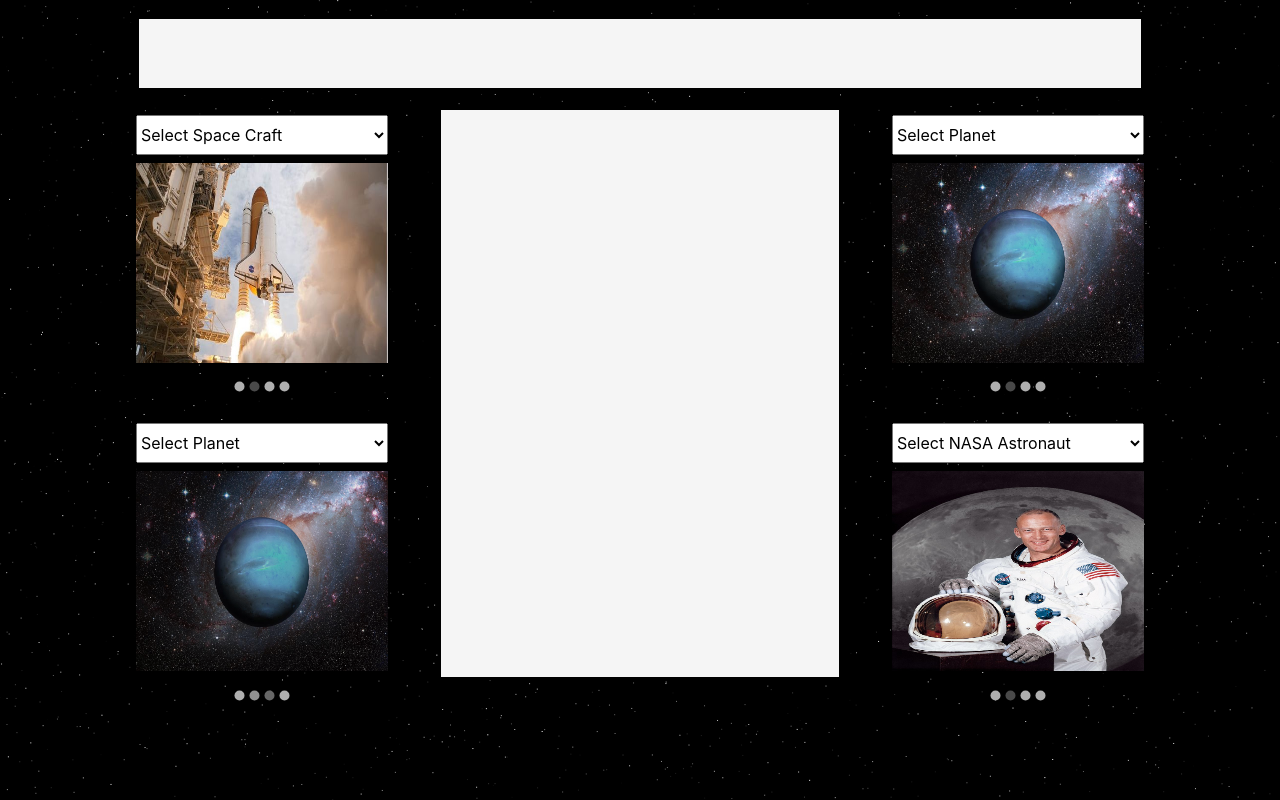
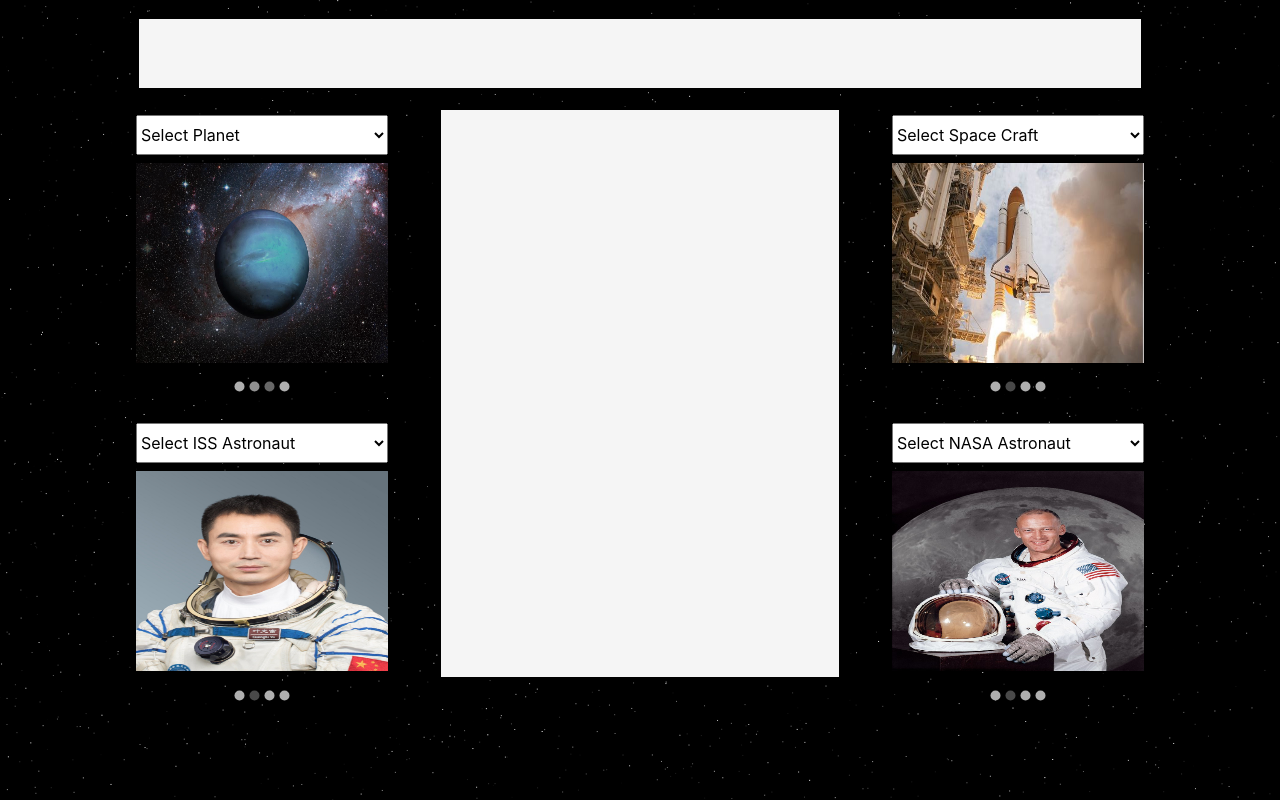
Before and after one commit to Azachary8232/final_frontier_app, a React (Create React App) app in the folder client/: page / in a window 1280 px wide. Built offline with nearby package versions, Linux system fonts and the light colour scheme.

Commit message:
Updated Main Page

```diff
--- a/client/src/components/IssData.jsx
+++ b/client/src/components/IssData.jsx
@@ -3,10 +3,10 @@ import React, {useState} from 'react';
 import Carousel from 'react-material-ui-carousel'
 import { Paper, Button } from '@mui/material'
 
-import neptune from '../img/planets/neptune.jpg';
-import earth from '../img/planets/earth.jpg';
-import mercury from '../img/planets/mercury.jpg';
-import saturn from '../img/planets/saturn.jpg';
+import kayla_barron from '../img/astro_in_space_now/kayla_barron.jpg';
+import thomas_marshburn from '../img/astro_in_space_now/thomas_marshburn.jpg';
+import wang_yaping from '../img/astro_in_space_now/wang_yaping.jpg';
+import ye_guangfu from '../img/astro_in_space_now/ye_guangfu.jpg';
 
 
 
@@ -24,22 +24,22 @@ const IssData = (props) => {
         {
             name: "Random Name #1",
             description: "Probably the most random thing you have ever seen!",
-            image : earth
+            image : kayla_barron
         },
         {
             name: "Random Name #2",
             description: "Hello World!",
-            image : neptune
+            image : ye_guangfu
         },
         {
             name: "Random Name #3",
             description: "Hello Dolly!",
-            image : mercury
+            image : thomas_marshburn
         },
         {
             name: "Random Name #3",
             description: "Hello Dolly!",
-            image : saturn
+            image : wang_yaping
         }
     ]
     function Item(props) {
@@ -68,11 +68,11 @@ const IssData = (props) => {
             <div className="my-2">
                 {/* Drop Down Component */}
                 <select className="dropDown" onChange={(e) => handleClick(e.target.value)}>
-                    <option value="">Select Planet</option>
-                    <option value="earth">Earth</option>
-                    <option value="mercury">Mercury</option>
-                    <option value="neptune">Neptune</option>
-                    <option value="saturn">saturn</option>
+                    <option value="">Select ISS Astronaut</option>
+                    <option value="kayla_barron">Kayla Barron</option>
+                    <option value="thomas_marshburn">Thomas Marshburn</option>
+                    <option value="wang-yaping">Wang Yaping</option>
+                    <option value="ye_guangfu">Ye Guangfu</option>
                 </select>
             </div>
             <div style={{ width: "auto", height: 200 }}>
--- a/client/src/views/Main.jsx
+++ b/client/src/views/Main.jsx
@@ -39,14 +39,14 @@ const Main = (props) => {
                         {/* Upper Box */}
                         <div>
                             {/* Carousel Component */}
-                            <CraftData planet={planet} setPlanet={setPlanet} isChanged={isChanged} setIsChanged={setIsChanged}/>
+                            <PlanetData planet={planet} setPlanet={setPlanet} isChanged={isChanged} setIsChanged={setIsChanged} />
                         </div>
                     </div>
                     <div className="box my-5">
                         {/* Lower Box */}
                         <div>
                             {/* Carousel Component */}
-                            <PlanetData planet={planet} setPlanet={setPlanet} isChanged={isChanged} setIsChanged={setIsChanged} />
+                            <IssData planet={planet} setPlanet={setPlanet} isChanged={isChanged} setIsChanged={setIsChanged}/>
                         </div>
                     </div>
                 </div>
@@ -59,7 +59,7 @@ const Main = (props) => {
                         {/* Upper Box */}
                         <div>
                             {/* Carousel Component */}
-                            <IssData planet={planet} setPlanet={setPlanet} isChanged={isChanged} setIsChanged={setIsChanged}/>
+                            <CraftData planet={planet} setPlanet={setPlanet} isChanged={isChanged} setIsChanged={setIsChanged}/>
                         </div>
                     </div>
                     <div className="box my-5">
```
Also changed, not shown: client/src/img/astro_in_space_now/wang_yaping.jpg (renamed from client/src/img/astro_in_space_now/wang-yaping.jpg).
